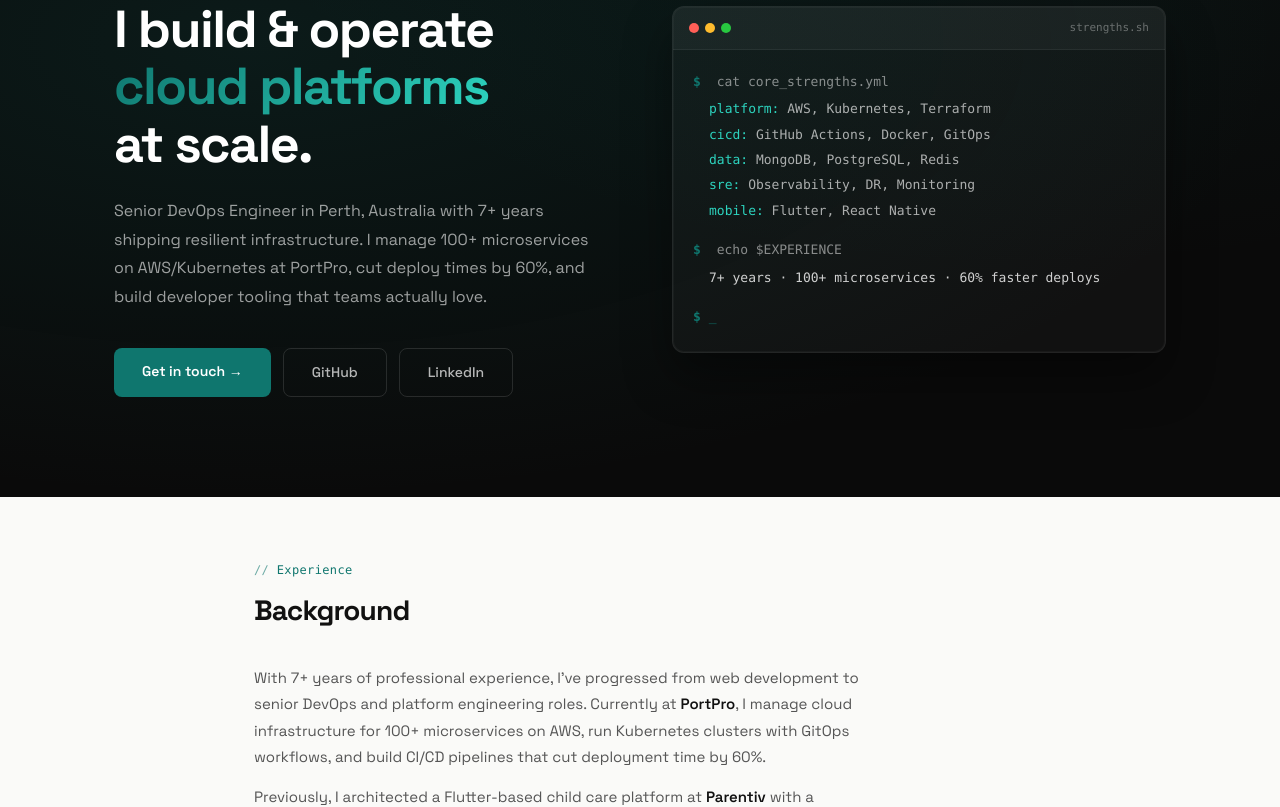
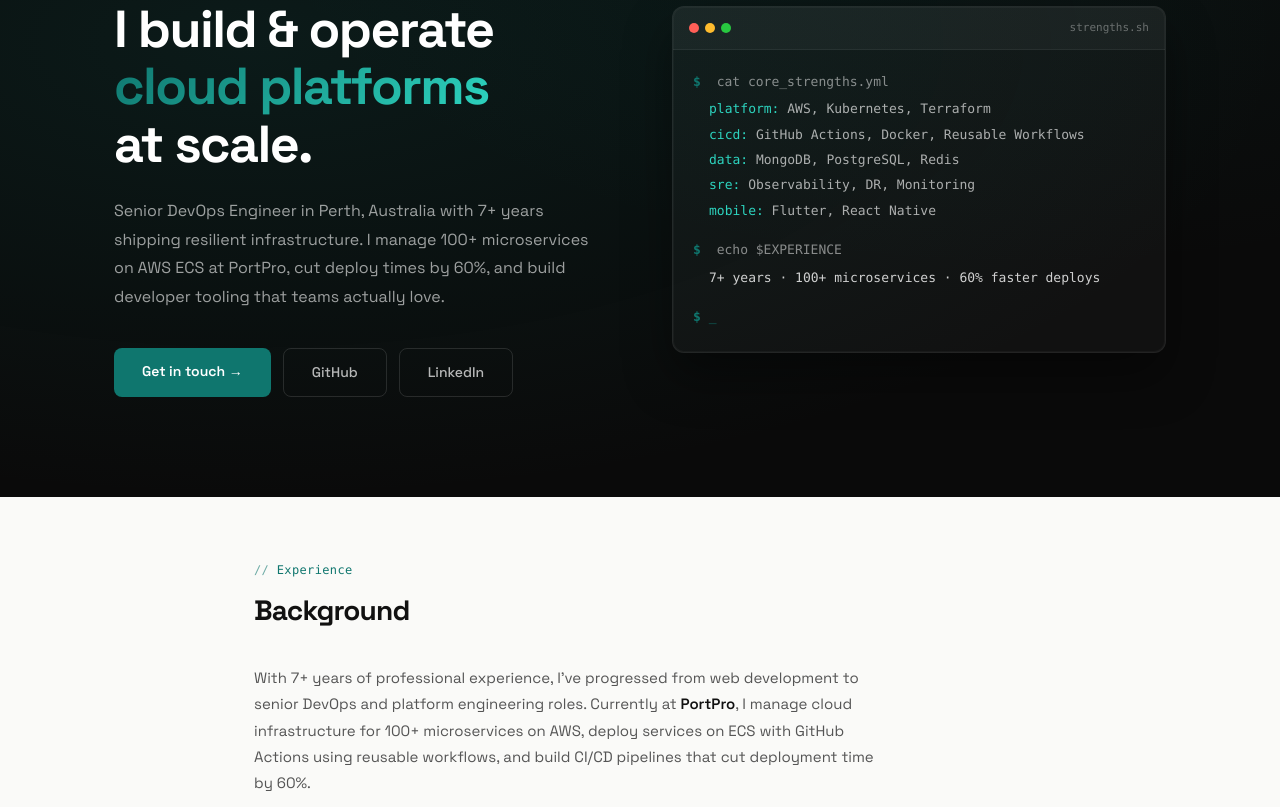
Before and after one commit to kodega2016/kodega2016.github.io, a Next.js app: page / in a window 1280 px wide. Shown: the part 260-1067 px from the top of the page. Built offline with nearby package versions, Linux system fonts and the light colour scheme; no server answers; the database is empty.

Commit message:
redesign

```diff
--- a/app/page.jsx
+++ b/app/page.jsx
@@ -163,7 +163,7 @@ export default async function Home() {
               </h1>
               <p className="hero-intro">
                 Senior DevOps Engineer in Perth, Australia with 7+ years shipping resilient infrastructure.
-                I manage 100+ microservices on AWS/Kubernetes at PortPro, cut deploy times by 60%,
+                I manage 100+ microservices on AWS ECS at PortPro, cut deploy times by 60%,
                 and build developer tooling that teams actually love.
               </p>
               <div className="hero-actions">
@@ -182,7 +182,7 @@ export default async function Home() {
                   <p className="terminal-line"><span className="t-prompt">$</span> cat core_strengths.yml</p>
                   <div className="terminal-output">
                     <p><span className="t-key">platform:</span> AWS, Kubernetes, Terraform</p>
-                    <p><span className="t-key">cicd:</span> GitHub Actions, Docker, GitOps</p>
+                    <p><span className="t-key">cicd:</span> GitHub Actions, Docker, Reusable Workflows</p>
                     <p><span className="t-key">data:</span> MongoDB, PostgreSQL, Redis</p>
                     <p><span className="t-key">sre:</span> Observability, DR, Monitoring</p>
                     <p><span className="t-key">mobile:</span> Flutter, React Native</p>
@@ -205,8 +205,8 @@ export default async function Home() {
             <p>
               With 7+ years of professional experience, I&rsquo;ve progressed from web development to
               senior DevOps and platform engineering roles. Currently at <strong>PortPro</strong>, I manage
-              cloud infrastructure for 100+ microservices on AWS, run Kubernetes clusters with GitOps
-              workflows, and build CI/CD pipelines that cut deployment time by 60%.
+              cloud infrastructure for 100+ microservices on AWS, deploy services on ECS with
+              GitHub Actions using reusable workflows, and build CI/CD pipelines that cut deployment time by 60%.
             </p>
             <p>
               Previously, I architected a Flutter-based child care platform at <strong>Parentiv</strong> with
```
